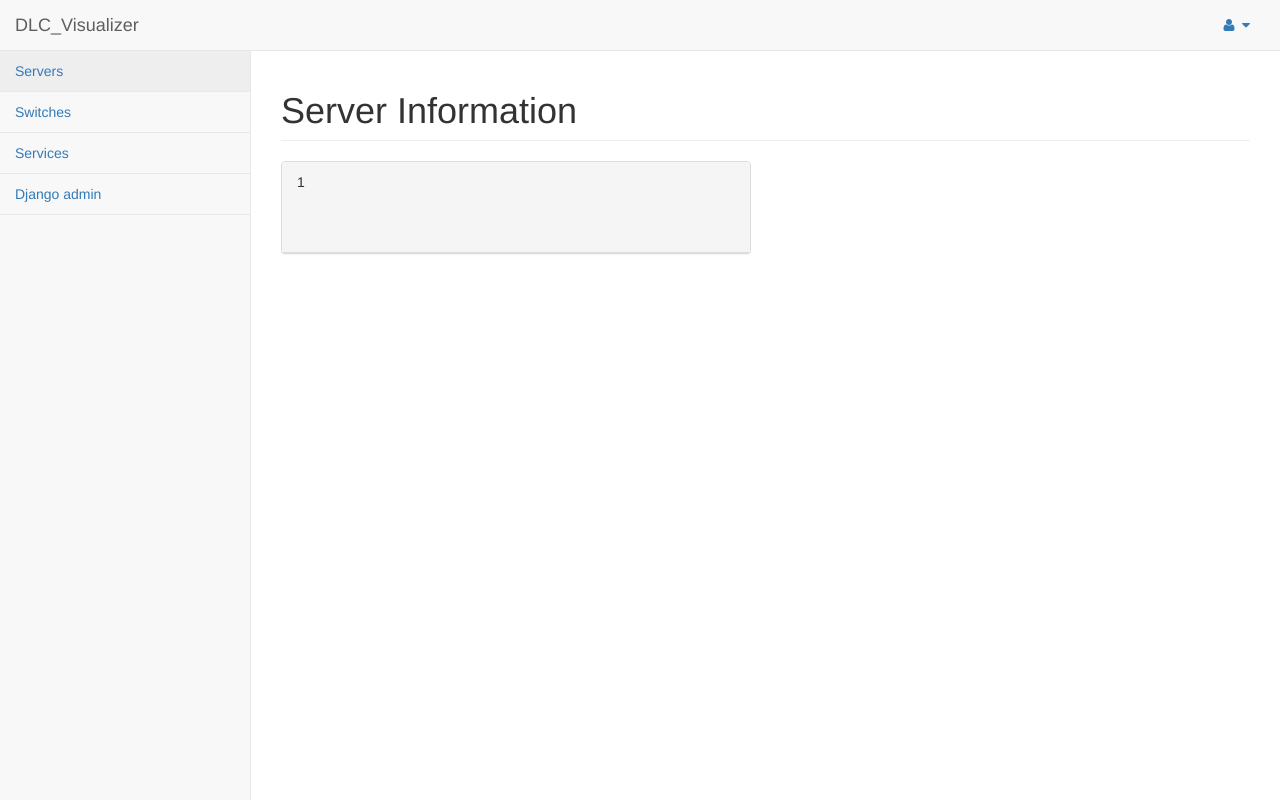
After one commit to ck20jimmy/DB_Project, a Django app: page /server/ in a window 1280 px wide. The commit adds this page. Run offline with Django 3.2, Linux system fonts and the light colour scheme; a user stored in the database is signed in; tables that the repository leaves empty hold one stand-in row (values such as "Sample post"); some libraries are stand-ins or nearby versions.

Commit message:
寫到一半的Server Information

```diff
--- a/dashboard/models.py
+++ b/dashboard/models.py
@@ -25,8 +25,8 @@ class Server_account(models.Model):
     privilege = models.CharField(max_length=50, null=True)
     server_id = models.ForeignKey('Server', on_delete=models.CASCADE)
     password = models.CharField(max_length=50, null=True)
-    def __str__(self):
-        return self.username + '@' + self.server_id
+    #def __str__(self):
+        #return self.username + '@' + self.server_id
 
 class Switch_account(models.Model):
     personnel_id = models.ForeignKey('Personnel',on_delete=models.SET_NULL, null=True)
@@ -34,8 +34,8 @@ class Switch_account(models.Model):
     privilege = models.CharField(max_length=50, null=True)
     switch_id = models.ForeignKey('Switch', on_delete=models.CASCADE)
     password = models.CharField(max_length=50, null=True)
-    def __str__(self):
-        return self.username + '@' + self.switch_id
+    #def __str__(self):
+        #return self.username + '@' + self.switch_id
 
 class Server(models.Model):
     slot_num = models.IntegerField(null=True)
--- a/dashboard/urls.py
+++ b/dashboard/urls.py
@@ -5,6 +5,7 @@ from . import views
 
 urlpatterns = [
     url(r'^auth/$', views.LoginView.as_view(), name="login"),
+    url(r'^server/$', login_required(views.ServerView.as_view(template_name="components/server_tables.html")), name="server"),
     url(r'^$', login_required(TemplateView.as_view(template_name="components/index.html"))),
     url(r'^blank/$', login_required(TemplateView.as_view(template_name="components/blank.html"))),
     url(r'^buttons/$', login_required(TemplateView.as_view(template_name="components/buttons.html"))),
--- a/dashboard/views.py
+++ b/dashboard/views.py
@@ -8,6 +8,7 @@ from django.views.decorators.csrf import csrf_protect
 from django.views.decorators.debug import sensitive_post_parameters
 from django.views.generic import FormView, RedirectView
 from django.contrib.auth.decorators import login_required
+from dashboard.models import *
 
 class IndexView(TemplateView):
     template_name = "components/index.html"
@@ -133,3 +134,12 @@ class LogoutView(RedirectView):
     def get(self, request, *args, **kwargs):
         auth_logout(request)
         return super(LogoutView, self).get(request, *args, **kwargs)
+
+class ServerView(TemplateView):
+	template_name = "components/server_tables.html"
+	def get_context_data(self, **kwargs):
+		context = super(ServerView, self).get_context_data(**kwargs)
+		context.update({'title': "Server Information"})
+		context['server_fields'] = [ f.name for f in Server._meta.get_fields(include_hidden=False) ]
+		context['servers'] = Server.objects.all()
+		return context
--- a/db_project/settings.py
+++ b/db_project/settings.py
@@ -37,7 +37,8 @@ INSTALLED_APPS = [
     'django.contrib.sessions',
     'django.contrib.messages',
     'django.contrib.staticfiles',
-    'dashboard'
+    'dashboard',
+	'django_extensions',
 ]
 
 MIDDLEWARE = [
--- /dev/null
+++ b/templates/components/server_tables.html
@@ -0,0 +1,53 @@
+{% extends "dashboard/base.html" %}
+{% load staticfiles %}
+
+{% block extrahead %}
+
+<!-- Timeline CSS -->
+<link href="{% static "dist/css/timeline.css" %}" rel="stylesheet">
+
+<!-- Morris Charts CSS -->
+<link href="{% static "bower_components/morrisjs/morris.css" %}" rel="stylesheet">
+
+{% endblock extrahead %}
+
+
+{% block content %}
+
+<div class="row">
+    <div class="col-lg-12">
+        <h1 class="page-header">Server Information</h1>
+    </div>
+    <!-- /.col-lg-12 -->
+</div>
+
+<div class="row">
+	{% for s in servers %}
+    <div class="col-lg-6">
+        <div class="panel panel-default">
+            <div class="panel-heading">
+				<table>
+                {{s.id}}
+            </div>
+            <div class="panel-body">
+                <div class="table-responsive">
+                    <table class="table table-striped table-bordered table-hover">
+
+                    </table>
+                </div>
+            </div>
+        </div>
+    </div>
+	{% endfor %}
+</div>
+
+{% endblock content %}
+
+{% block extrajs %}
+
+<!-- Morris Charts JavaScript -->
+<script src="{% static "bower_components/raphael/raphael-min.js" %}"></script>
+<script src="{% static "bower_components/morrisjs/morris.min.js" %}"></script>
+<script src="{% static "js/morris-data.js" %}"></script>
+
+{% endblock extrajs %}
--- a/templates/dashboard/base.html
+++ b/templates/dashboard/base.html
@@ -41,7 +41,7 @@
             <div class="sidebar-nav navbar-collapse">
                 <ul class="nav" id="side-menu">
                     <li>
-			<a href="{% url 'dashboard:login' %}">Servers</a>
+			<a href="{% url 'dashboard:server' %}">Servers</a>
                     </li>
                     <li>
                         <a href="{% url 'dashboard:login' %}">Switches</a>
```
